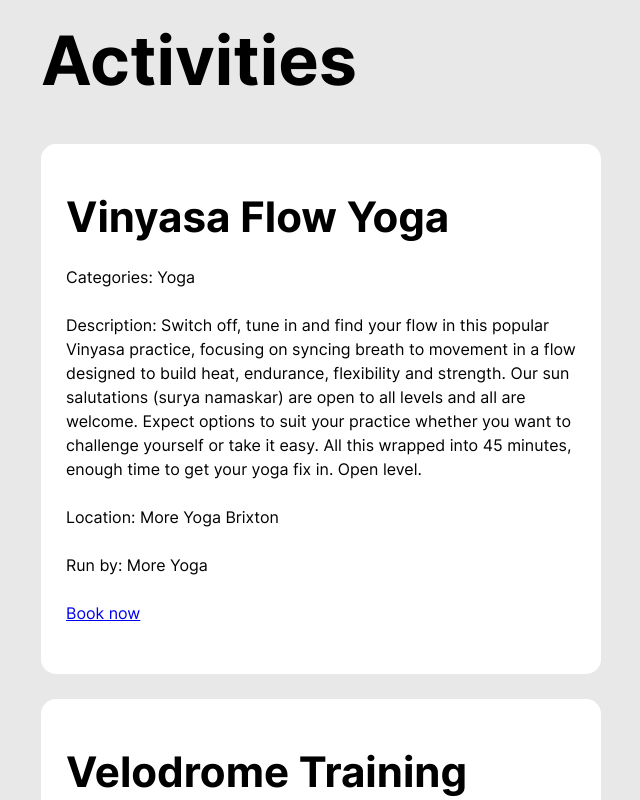
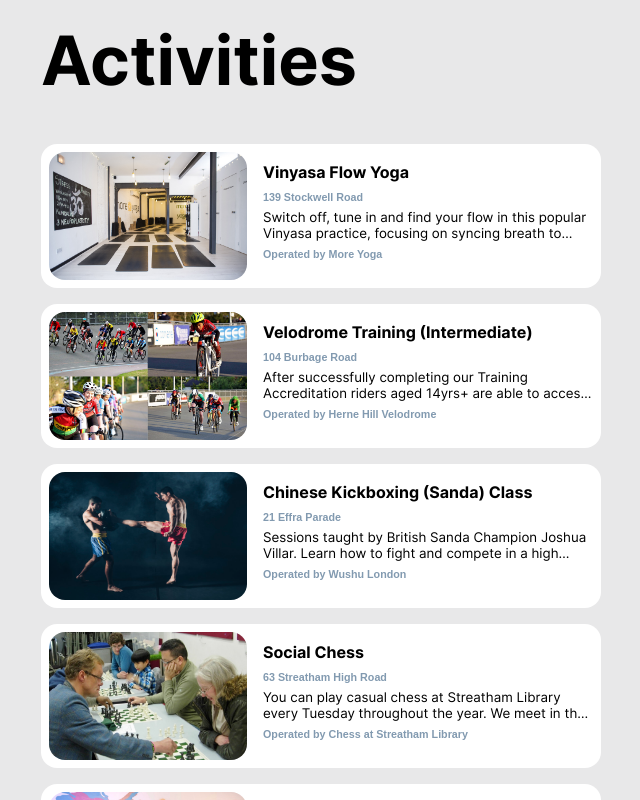
Before and after one commit to BlackMarlinSoftware/activityapp-frontend, a Next.js app: page / in a window 1280 px wide. Shown: the top 800 px of the page, without its empty margins (319-959 px from the left). Built offline with nearby package versions, Linux system fonts and the light colour scheme.

Commit message:
[JMG-17] First interaction

```diff
--- a/src/brixtonData.ts
+++ b/src/brixtonData.ts
@@ -61,7 +61,7 @@ export const brixtonData: Data = {
           name: 'Velodrome Training Accreditation',
           description:
             'Our Training Accreditation is designed to ensure that all riders meet the required skill level to ensure they can safely participate in our  Intermediate and Race Training sessions (14yrs+)',
-          activity: { id: 1 },
+          activity: { id: '57b9aff3019542daafd4777ef18d5fe6' },
         },
       ],
       host: {
@@ -217,7 +217,7 @@ export const brixtonData: Data = {
       accessibility: [],
       media: [
         {
-          url: 'flow_dance_oval.jpeg',
+          url: 'flow_dance_ballroom.jpeg',
           caption: null,
         },
       ],
--- a/src/components/activityCard/index.tsx
+++ b/src/components/activityCard/index.tsx
@@ -1,23 +1,75 @@
 import {Activity, CategoryName} from '../../types';
-import styles from './styles.module.css';
+import styled from 'styled-components';
+import theme from '../../styles/theme';
+
+const ActivityContainer = styled.div`
+  background-color: white;
+  border-radius: ${theme.scale.spacing['4']};
+  padding: ${theme.scale.spacing['2']};
+  margin-bottom: ${theme.scale.spacing['4']};
+  display: flex;
+  flex-direction: row;
+`;
+
+const ImageContainer = styled.div`
+  flex: 1.2;
+`;
+
+const ContentContainer = styled.div`
+  flex: 2;
+  padding-left: ${theme.scale.spacing['4']};
+  padding-top: ${theme.scale.spacing['2']};
+  padding-bottom: ${theme.scale.spacing['2']};
+
+  h5, h6 {
+    margin: 0;
+  }
+
+  h6 {
+    color: ${theme.colors.neutral['6']};
+    display: inline-block;
+    align-self: flex-end;
+  }
+
+  p {
+    overflow: hidden;
+    display: -webkit-box;
+    -webkit-line-clamp: 2;
+    -webkit-box-orient: vertical;
+    font-size: 10pt;
+    line-height: 12pt;
+    margin: 0;
+  }
+`;
+
+const Image = styled.img`
+  border-radius: ${theme.scale.spacing['4']};
+  width: 100%;
+  height: ${theme.scale.spacing['10']};
+  object-fit: fill;
+  vertical-align: middle;
+`;
+
+const Content = styled.div`
+
+`;
 
 interface activityCardProps {
   activity: Activity;
 }
 
 const ActivityCard = ({ activity }: activityCardProps): JSX.Element => {
-  return <div className={styles.container}>
-    <h2>{activity.name}</h2>
-    <p>Categories: {activity.categories?.map(({ name }) => (name ? CategoryName[name] : '')).join(', ')}</p>
-    <p>Description: {activity.description}</p>
-    <p>Location: {activity.location?.name}</p>
-    <p>Run by: {activity.host?.name}</p>
-    <p>
-      <a href={activity.referral_url || ''} target="_blank" rel="noreferrer">
-        Book now
-      </a>
-    </p>
-  </div>;
+  return <ActivityContainer>
+    <ImageContainer>
+      {activity.media?.length && <Image src={`/images/${activity.id}/${activity.media[0].url}`} alt={activity.media[0].caption ?? ''} />  }
+    </ImageContainer>
+    <ContentContainer>
+      <h5>{activity.name}</h5>
+      <h6>{activity.location?.address}</h6>
+      <p>{activity.description}</p>
+      <h6>Operated by {activity.host?.name}</h6>
+    </ContentContainer>
+  </ActivityContainer>;
 };
 
 export default ActivityCard;
--- a/src/components/activityCard/styles.module.css
+++ /dev/null
@@ -1,6 +0,0 @@
-.container {
-    background-color: white;
-    border-radius: 15px;
-    padding: 25px;
-    margin-bottom: 25px;
-}
```
